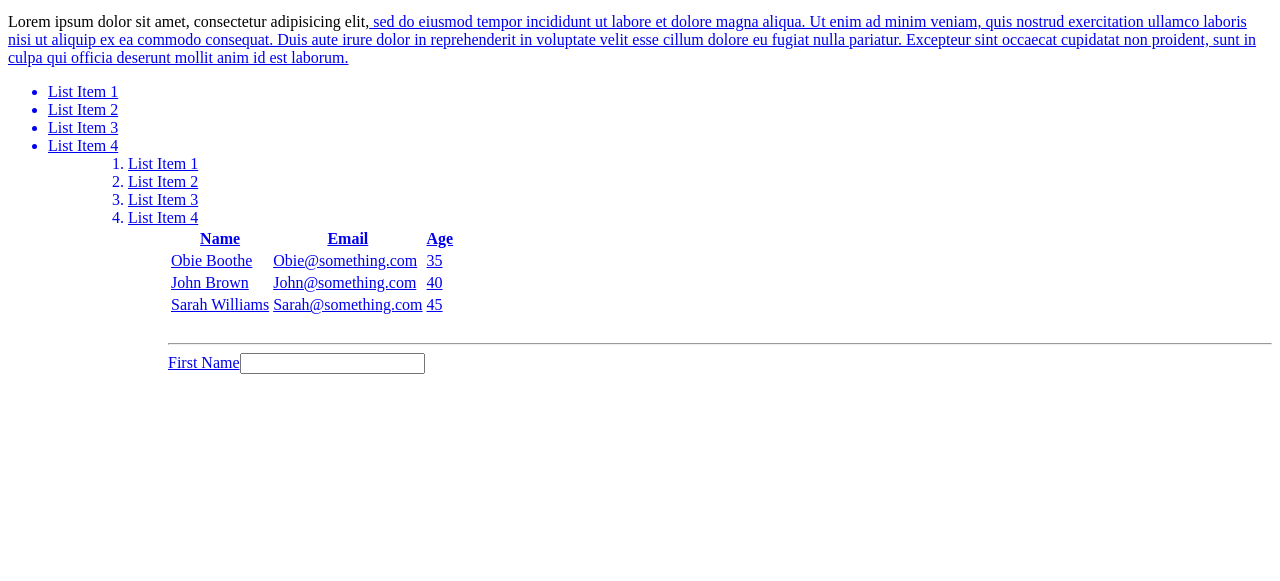
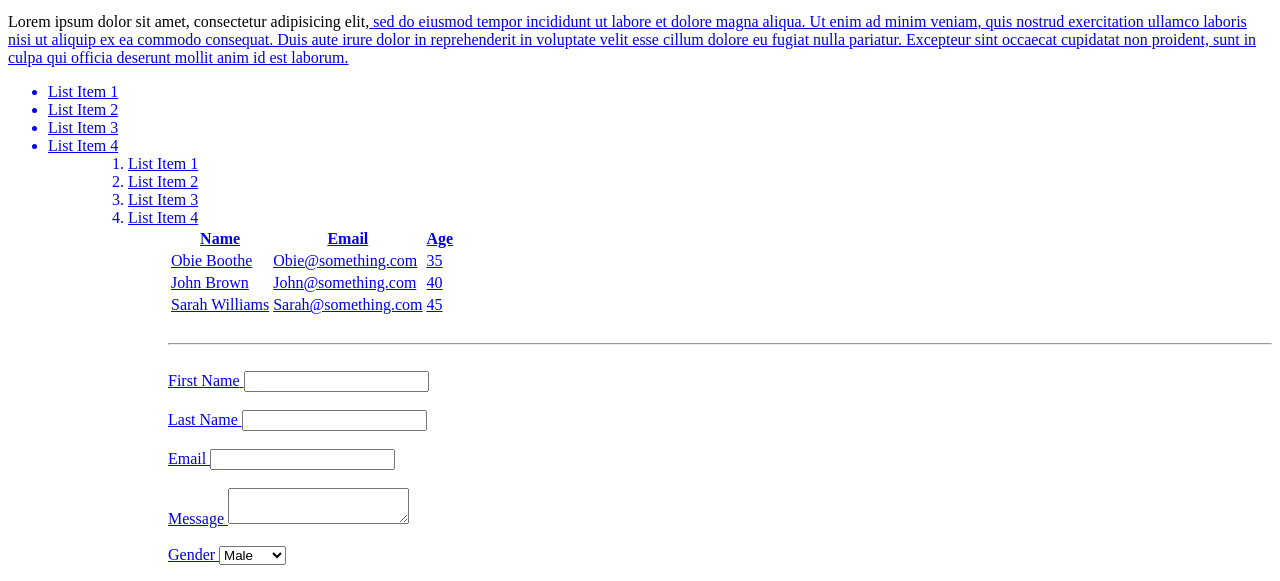
Before and after one commit to ClutchB/clutchB_private, a plain HTML site: page lectures/Lectures Coding.html in a window 1280 px wide. Shown: the part 429-1010 px from the top of the page. Before the commit the page ends 819 px from the top, so only its background shows below. Drawn offline with Linux system fonts and the light colour scheme.

Commit message:
Update Lectures Coding.html

```diff
--- a/lectures/Lectures Coding.html
+++ b/lectures/Lectures Coding.html
@@ -64,12 +64,39 @@
 		<table>
 		<br>
 		<hr>
+		<br>
 
 		<!-- Forms -->
 		<form action="process.php" method="POST">
+			<div>
 			<label>First Name</label>
-			<input type="text" name="first-name">
-		</form>
-
+			<input type="text" name="firstName">
+			</div>
+			<br>
+			<div>
+			<label>Last Name</label>
+			<input type="text" name="lastName">
+			<div>
+			<br>
+			<div>
+			<label>Email</label>
+			<input type="emailt" name="lastName">
+			<div>
+			<br>
+			<div>
+			<label>Message</label>
+			<textarea name="message"></textarea>
+			</div>
+			<br>
+			<div>
+			<label>Gender</label>
+			<select name="gender">
+				<option value="male">Male</option>
+				<option value="female">Female</option>
+				<option value="other">Other</option>
+				</select>
+				<div>
+			</form>
+		<div>
 	</body>
 <html>
```
